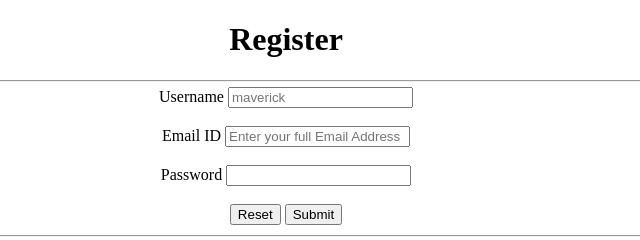
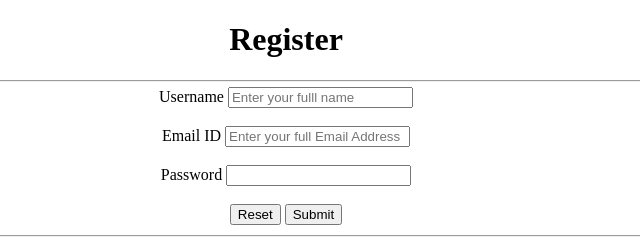
Before and after one commit to NUMAR-1234/CICD-Demo, a website: page public/registration.html in a window 1280 px wide. Shown: the top 240 px of the page, 354-994 px from the left. Drawn offline with Linux system fonts and the light colour scheme.

Commit message:
Update registration.html

```diff
--- a/public/registration.html
+++ b/public/registration.html
@@ -17,7 +17,7 @@
     <form action="/register" method="POST">
         <fieldset>
 		<label>Username</label>
-		<input type ="text" id = 'username' name="username" placeholder="maverick" required>
+		<input type ="text" id = 'username' name="username" placeholder="Enter your fulll name" required>
 		<br><br>
 
 		<label>Email ID</label>
```
